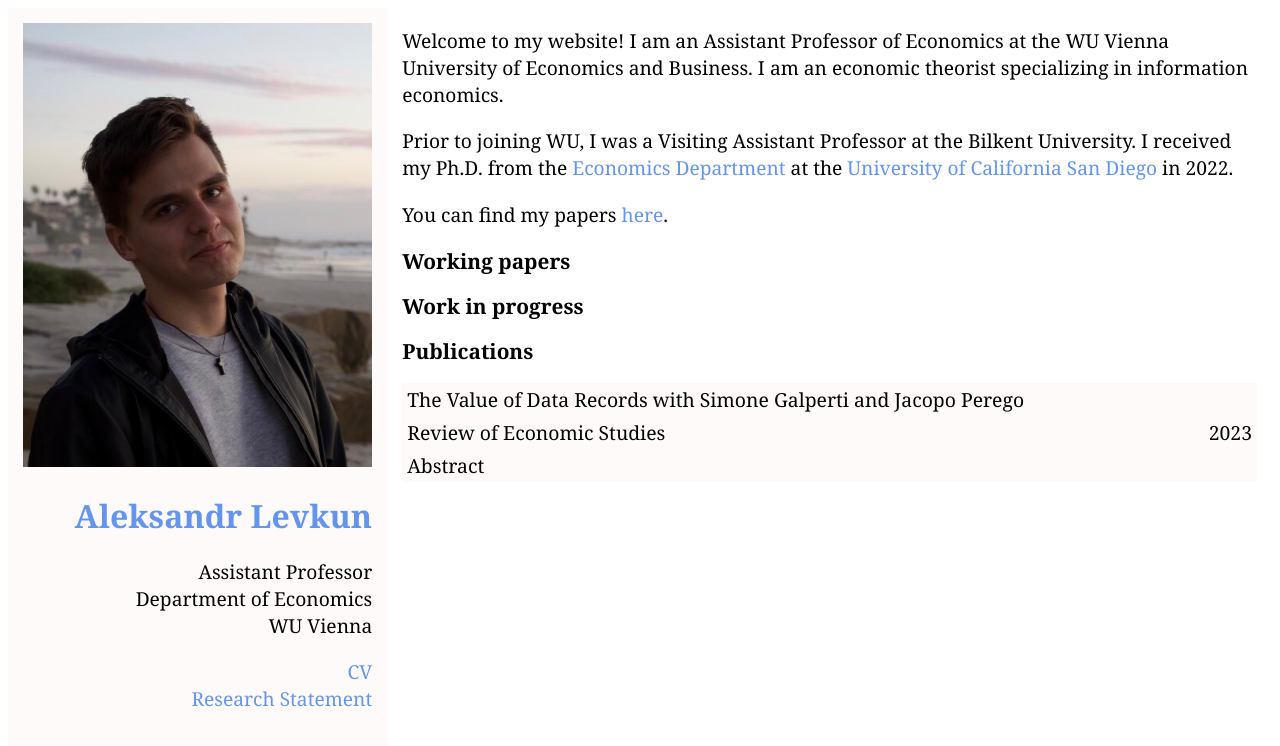
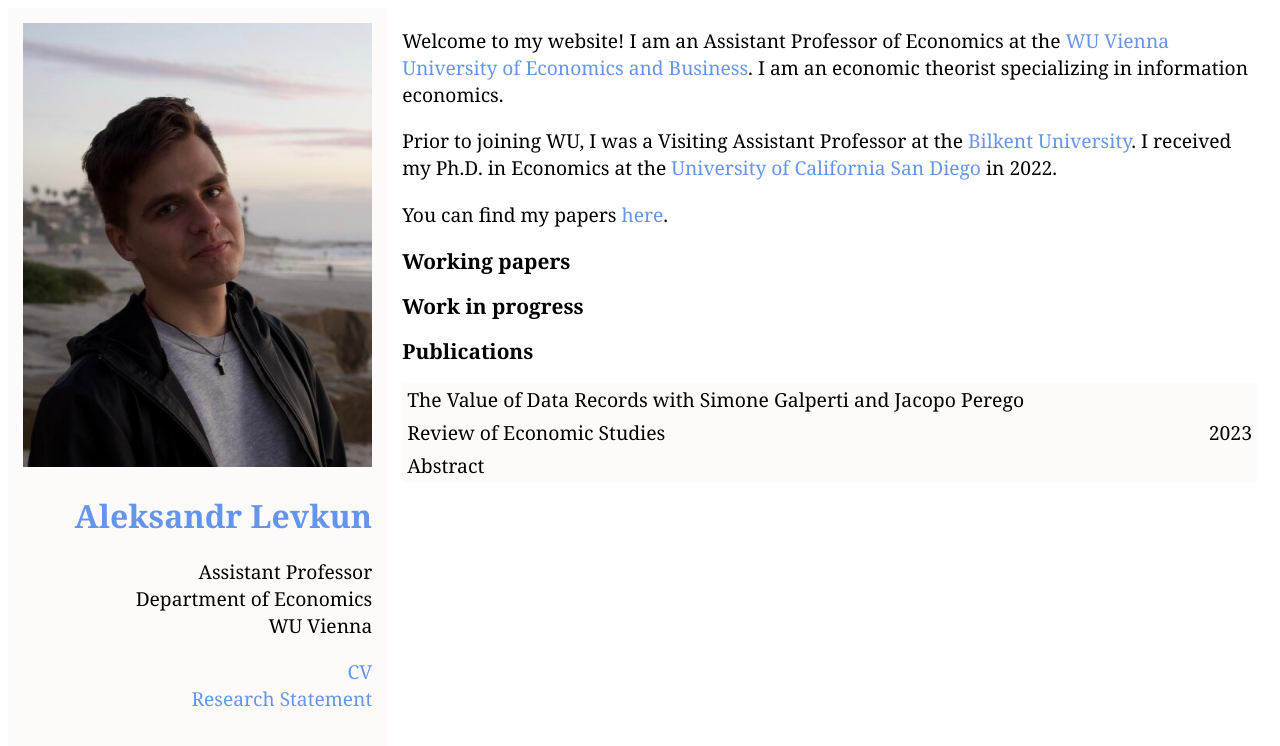
Before and after one commit to alevkun/alevkun.github.io, a Jekyll site: the page built from index.html, in a window 1280 px wide. Shown: the top 746 px of the page. Built offline with Jekyll 4.4.1, drawn with Linux system fonts in a browser that asks for light colours.

Commit message:
Update index.html

```diff
--- a/index.html
+++ b/index.html
@@ -13,8 +13,9 @@ title: Aleksandr Levkun
 	<a href="https://alevkun.github.io/assets/pdf/research_levkun.pdf">Research Statement</a> </p>
   </div>
   <div class="main">
-    <p>Welcome to my website! I am an Assistant Professor of Economics at the WU Vienna University of Economics and Business. I am an economic theorist specializing in information economics.</p>
-	<p>Prior to joining WU, I was a Visiting Assistant Professor at the Bilkent University. I received my Ph.D. from the <a href="https://economics.ucsd.edu/">Economics Department</a> at
+    <p>Welcome to my website! I am an Assistant Professor of Economics at the <a href="https://www.wu.ac.at/en/">WU Vienna University of Economics and Business</a>.
+	    I am an economic theorist specializing in information economics.</p>
+	<p>Prior to joining WU, I was a Visiting Assistant Professor at the <a href="https://w3.bilkent.edu.tr/bilkent/">Bilkent University</a>. I received my Ph.D. in Economics at
 	    the <a href="https://www.ucsd.edu/">University of California San Diego</a> in 2022. </p>
     <p> You can find my papers <a href="https://alevkun.github.io/research/">here</a>. </p>
     <h2> Working papers </h2>
```
